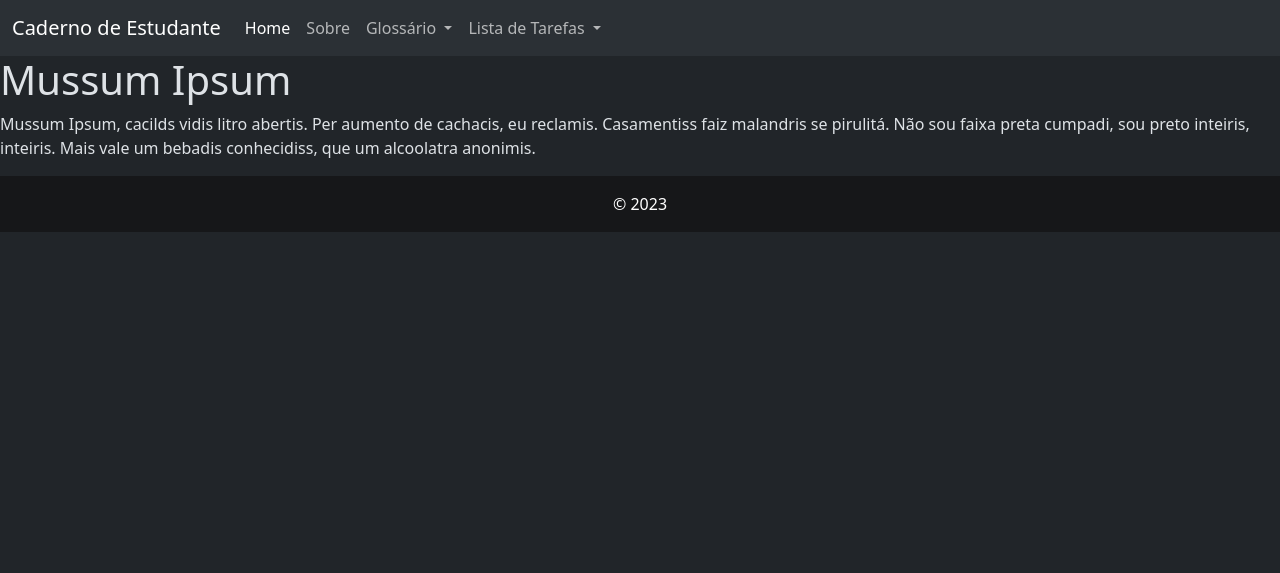
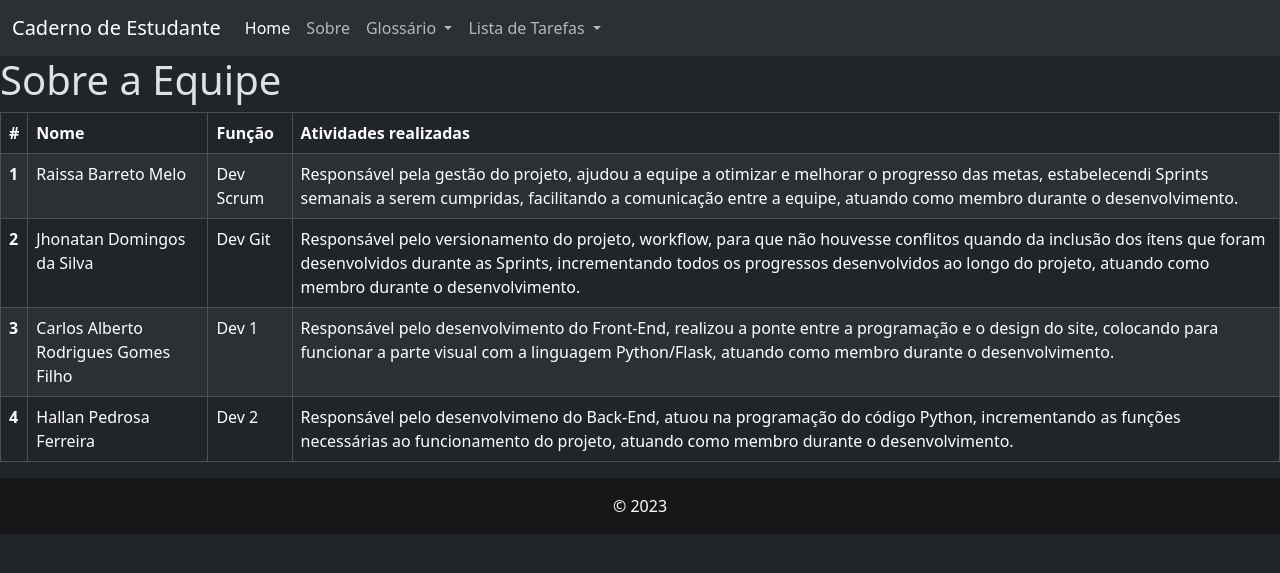
Before and after one commit to UniespProject/glossary-tasklist-projeto, a Flask app: page /sobre-equipe in a window 1280 px wide. Shown: the top 573 px of the page. Run offline with Flask 3, Linux system fonts and the light colour scheme.

Commit message:
Atualização do Sobre

```diff
--- a/templates/sobre.html
+++ b/templates/sobre.html
@@ -1,5 +1,55 @@
 {% extends "modelo.html" %}
 {% block conteudo %}
-    <h1>Mussum Ipsum</h1>
-    <p>Mussum Ipsum, cacilds vidis litro abertis.  Per aumento de cachacis, eu reclamis. Casamentiss faiz malandris se pirulitá. Não sou faixa preta cumpadi, sou preto inteiris, inteiris. Mais vale um bebadis conhecidiss, que um alcoolatra anonimis.</p>
+
+<h1>Sobre a Equipe</h1>
+
+<table class="table table-striped table-responsive table-bordered">
+    <thead class="thead-default">
+    <tr>
+        <th scope="col">#</th>
+        <th scope="col">Nome</th>
+        <th scope="col">Função</th>
+        <th scope="col">Atividades realizadas</th>
+    </tr>
+    </thead>
+    <tbody>
+    <tr>
+        <th scope="row">1</th>
+        <td>Raissa Barreto Melo</td>
+        <td>Dev Scrum</td>
+        <td>Responsável pela gestão do projeto, ajudou a equipe a otimizar e melhorar o progresso das metas,
+            estabelecendi Sprints semanais a serem cumpridas, facilitando a comunicação entre a equipe, atuando como
+            membro durante o desenvolvimento.
+        </td>
+    </tr>
+    <tr>
+        <th scope="row">2</th>
+        <td>Jhonatan Domingos da Silva</td>
+        <td>Dev Git</td>
+        <td>Responsável pelo versionamento do projeto, workflow, para que não houvesse conflitos quando da inclusão dos
+            ítens que foram desenvolvidos durante as Sprints, incrementando todos os progressos desenvolvidos ao longo
+            do projeto, atuando como membro durante o desenvolvimento.
+        </td>
+    </tr>
+    <tr>
+        <th scope="row">3</th>
+        <td>Carlos Alberto Rodrigues Gomes Filho</td>
+        <td>Dev 1</td>
+        <td>Responsável pelo desenvolvimento do Front-End, realizou a ponte entre a programação e o design do site,
+            colocando para funcionar a parte visual com a linguagem Python/Flask, atuando como membro durante o
+            desenvolvimento.
+        </td>
+    </tr>
+    <tr>
+        <th scope="row">4</th>
+        <td>Hallan Pedrosa Ferreira</td>
+        <td>Dev 2</td>
+        <td>Responsável pelo desenvolvimeno do Back-End, atuou na programação do código Python, incrementando as funções
+            necessárias ao funcionamento do projeto, atuando como membro durante o desenvolvimento.
+        </td>
+    </tr>
+
+    </tbody>
+</table>
+
 {% endblock %}
```
